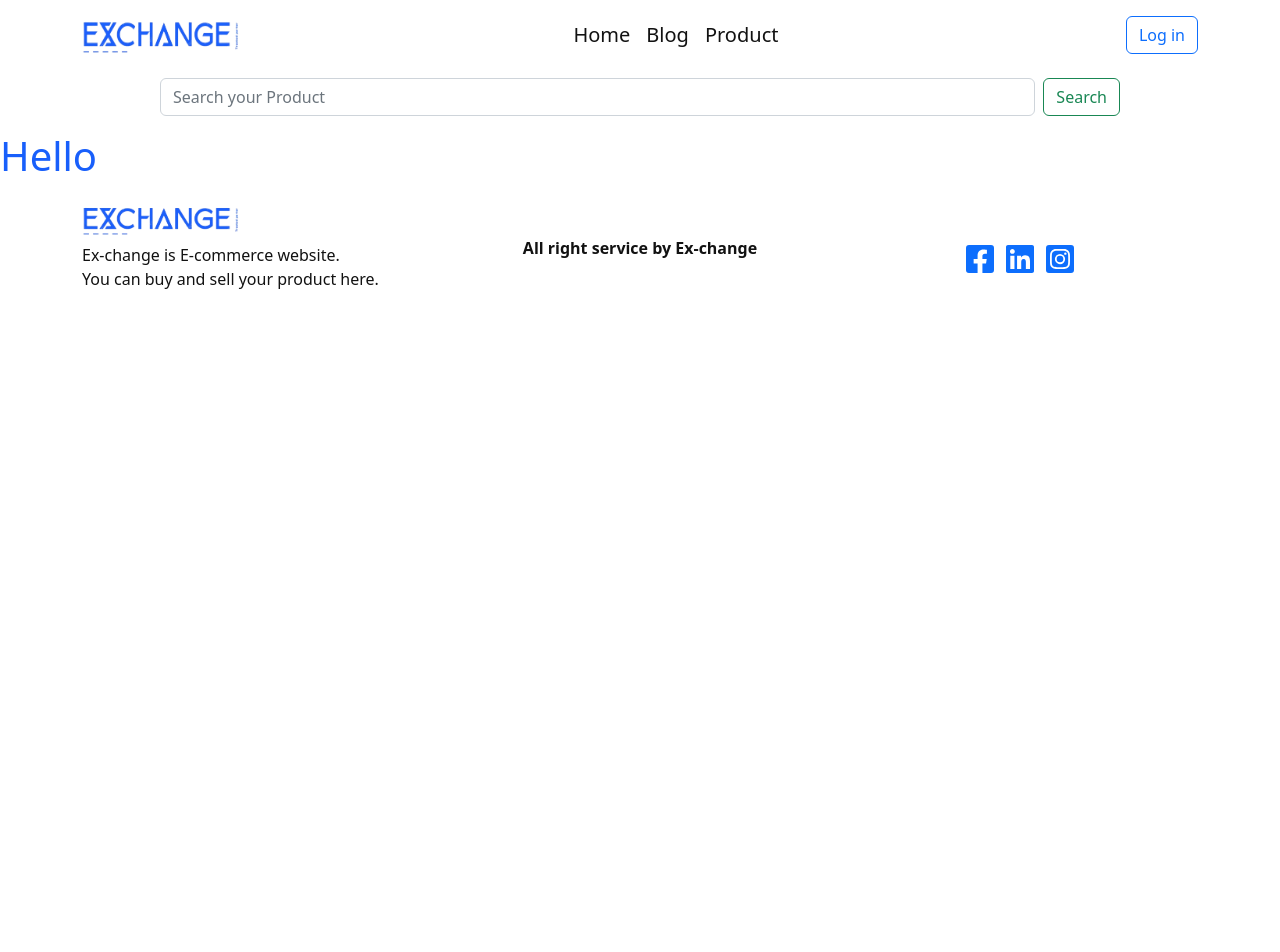
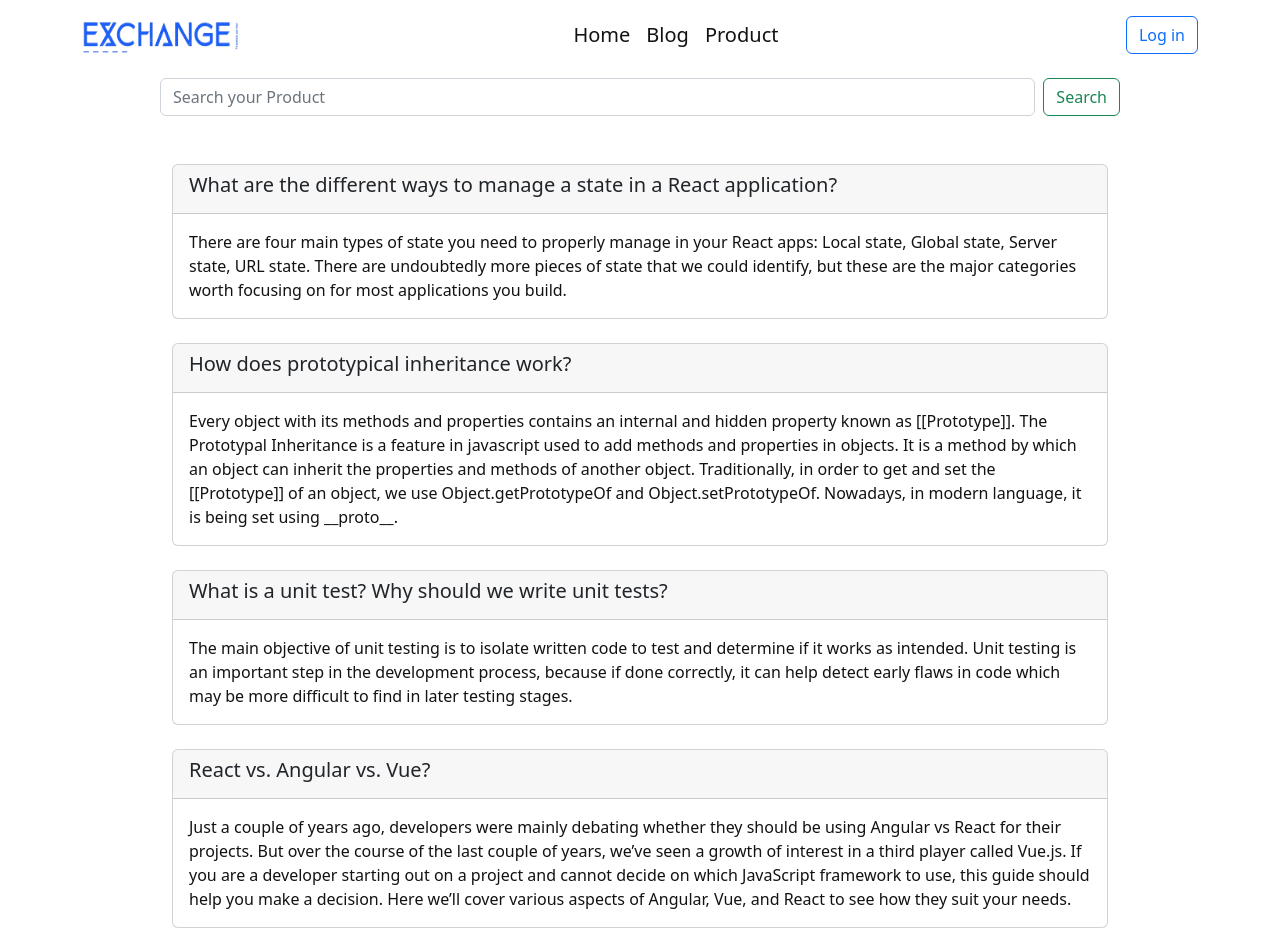
Before and after one commit to Mahabubur-Rahman-Mafi/exchange, a React (Create React App) app: page /blog in a window 1280 px wide. Shown: the top 952 px of the page. Before the commit the page ends 800 px from the top, so only its background shows below. Built offline with nearby package versions, Linux system fonts and the light colour scheme; no server answers.

Commit message:
blog update

```diff
--- a/src/Pages/Blog.jsx
+++ b/src/Pages/Blog.jsx
@@ -1,10 +1,79 @@
 import React from 'react';
+import { Container } from 'react-bootstrap';
+import Card from "react-bootstrap/Card";
+import CardHeader from 'react-bootstrap/esm/CardHeader';
 
 const Blog = () => {
     return (
-        <div>
-            <h1>Hello</h1>
-        </div>
+      <Container className="mt-5 w-75 mx-auto">
+        <Card className="mb-4">
+          <CardHeader>
+            <Card.Title>
+              What are the different ways to manage a state in a React
+              application?
+            </Card.Title>
+          </CardHeader>
+          <Card.Body>
+            <Card.Text>
+              There are four main types of state you need to properly manage in
+              your React apps: Local state, Global state, Server state, URL
+              state. There are undoubtedly more pieces of state that we could
+              identify, but these are the major categories worth focusing on for
+              most applications you build.
+            </Card.Text>
+          </Card.Body>
+        </Card>
+        <Card className="mb-4">
+          <CardHeader>
+            <Card.Title>How does prototypical inheritance work?</Card.Title>
+          </CardHeader>
+          <Card.Body>
+            <Card.Text>
+              Every object with its methods and properties contains an internal
+              and hidden property known as [[Prototype]]. The Prototypal
+              Inheritance is a feature in javascript used to add methods and
+              properties in objects. It is a method by which an object can
+              inherit the properties and methods of another object.
+              Traditionally, in order to get and set the [[Prototype]] of an
+              object, we use Object.getPrototypeOf and Object.setPrototypeOf.
+              Nowadays, in modern language, it is being set using __proto__.
+            </Card.Text>
+          </Card.Body>
+        </Card>
+        <Card className="mb-4">
+          <CardHeader>
+            <Card.Title>
+              What is a unit test? Why should we write unit tests?
+            </Card.Title>
+          </CardHeader>
+          <Card.Body>
+            <Card.Text>
+              The main objective of unit testing is to isolate written code to
+              test and determine if it works as intended. Unit testing is an
+              important step in the development process, because if done
+              correctly, it can help detect early flaws in code which may be
+              more difficult to find in later testing stages.
+            </Card.Text>
+          </Card.Body>
+        </Card>
+        <Card className="mb-4">
+          <CardHeader>
+            <Card.Title>React vs. Angular vs. Vue?</Card.Title>
+          </CardHeader>
+          <Card.Body>
+            <Card.Text>
+              Just a couple of years ago, developers were mainly debating
+              whether they should be using Angular vs React for their projects.
+              But over the course of the last couple of years, we’ve seen a
+              growth of interest in a third player called Vue.js. If you are a
+              developer starting out on a project and cannot decide on which
+              JavaScript framework to use, this guide should help you make a
+              decision. Here we’ll cover various aspects of Angular, Vue, and
+              React to see how they suit your needs.
+            </Card.Text>
+          </Card.Body>
+        </Card>
+      </Container>
     );
 };
 
```
